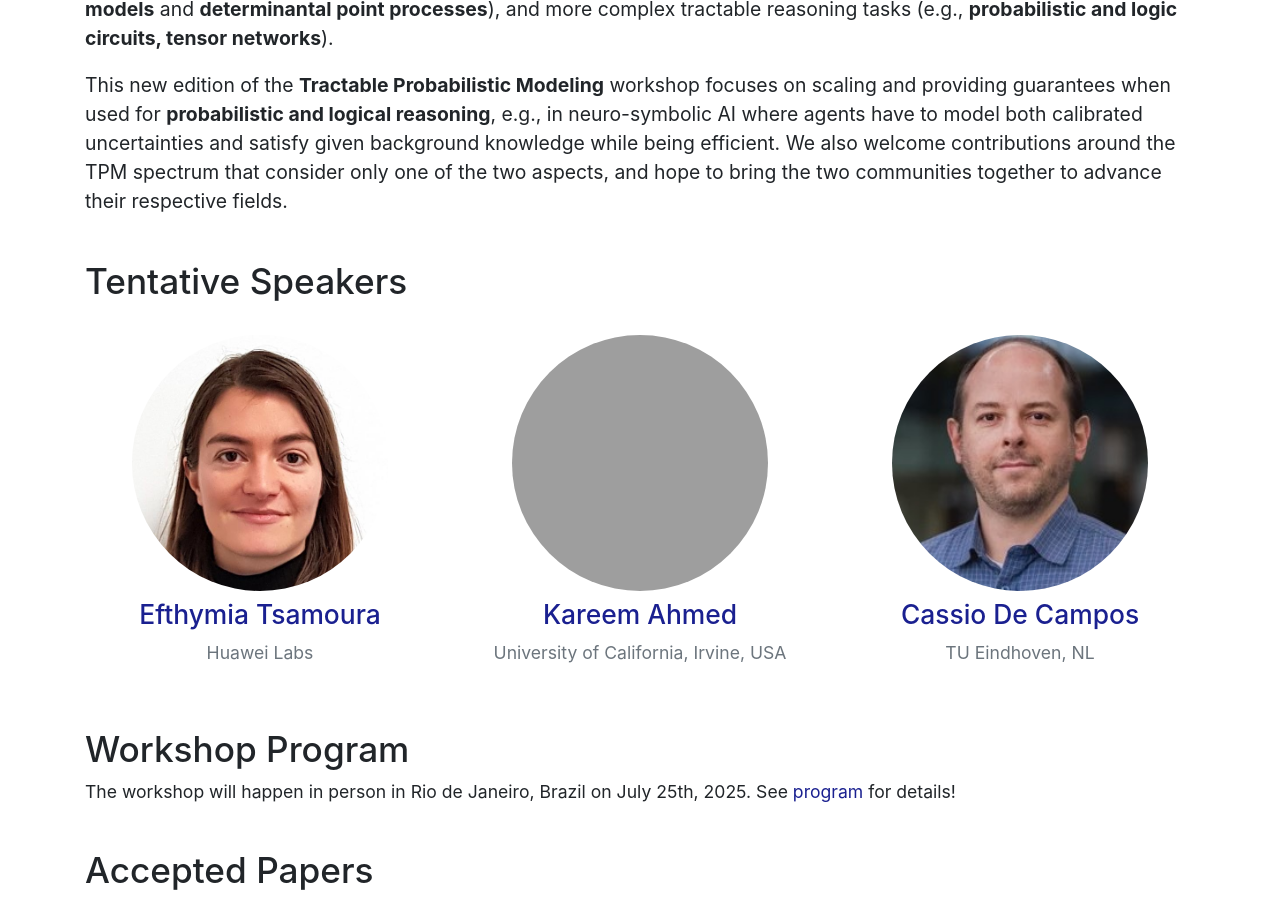
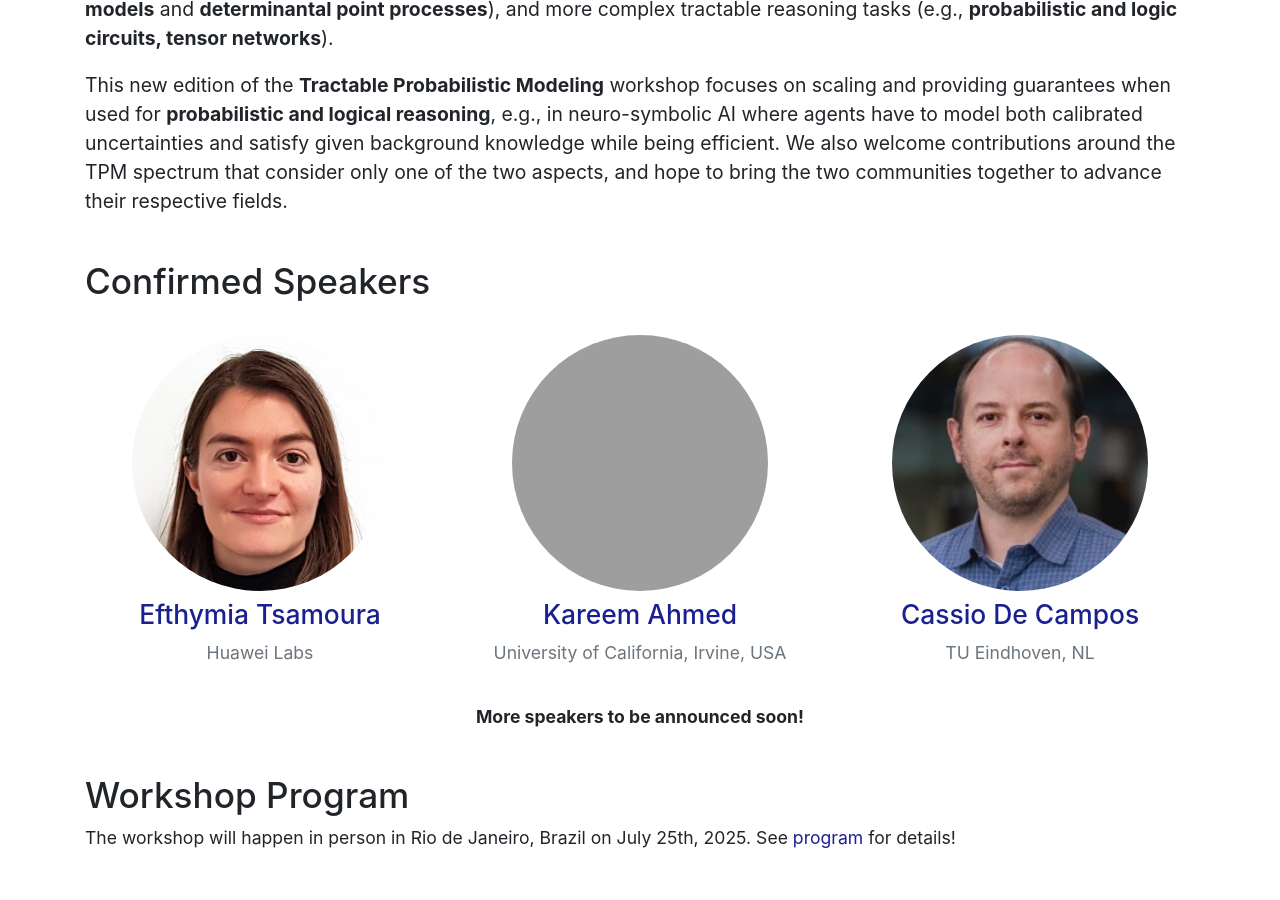
Before and after one commit to tractable-probabilistic-modeling/tpm2025, a Jekyll site: the page built from index.md, in a window 1280 px wide and 900 px high, scrolled down 928 px. Built offline with Jekyll 4.4.1, drawn with Linux system fonts in a browser that asks for light colours.

Commit message:
Add confirmed speakers

```diff
--- a/index.md
+++ b/index.md
@@ -21,7 +21,7 @@ Furthermore, many TPMs provide <b>a natural way to represent logical constraints
 
 <!-- Content -->
 
-<h2>Tentative Speakers</h2>
+<h2>Confirmed Speakers</h2>
 
 <div class="row justify-content-center people-widget text-center">
 
@@ -45,7 +45,7 @@ Furthermore, many TPMs provide <b>a natural way to represent logical constraints
 </div>
 
 {% endfor %}
-
+<p style="margin-top:20px;margin-bottom:0px"><strong>More speakers to be announced soon!</strong></p>
 </div>
 
 <h2>Workshop Program</h2>
```
Also changed, not shown: _data/speakers.yml (line endings or trailing spaces).
